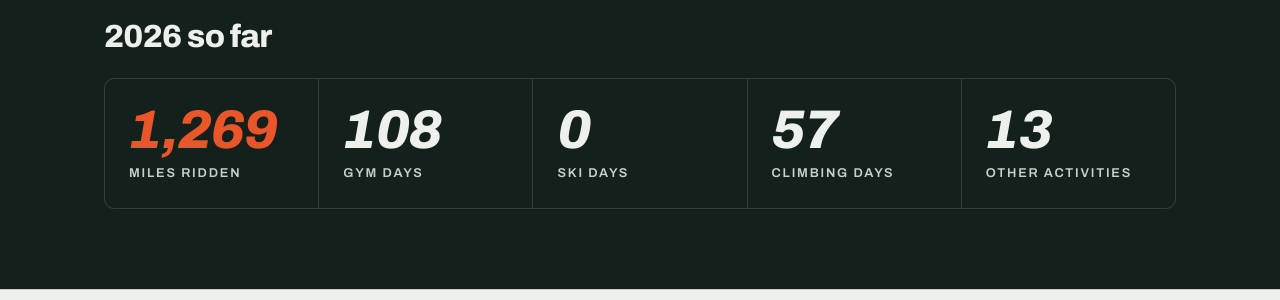
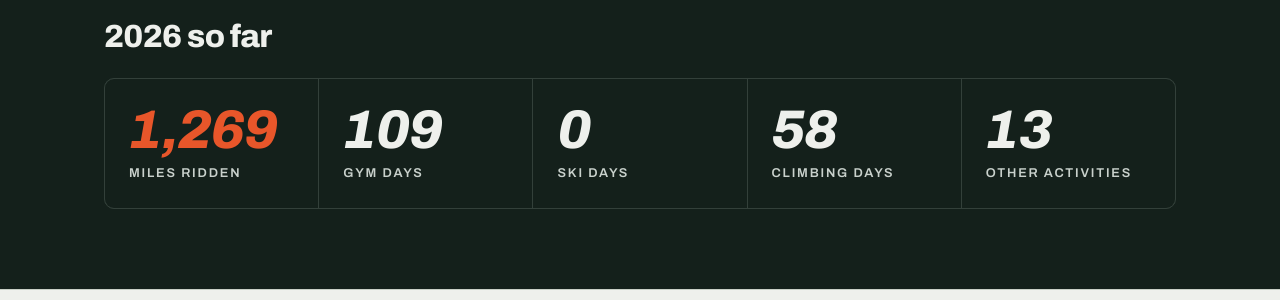
Before and after one commit to piotrowskibrian-cmd/wheelieslow, a Jekyll site: the page built from index.html, in a window 1280 px wide and 900 px high, scrolled down 602 px. Shown: the part 160-460 px from the top of the window. Built offline with Jekyll 4.4.1, drawn with Linux system fonts in a browser that asks for light colours.

Commit message:
Update Garmin stats

```diff
--- a/_data/stats.json
+++ b/_data/stats.json
@@ -2,13 +2,13 @@
   "year": 2026,
   "miles_ridden": 1269,
   "rides": 64,
-  "gym_days": 108,
+  "gym_days": 109,
   "ski_days": 0,
-  "climbing_days": 57,
+  "climbing_days": 58,
   "other_sessions": 13,
   "latest": {
-    "label": "Gravel ride",
-    "date": "2026-10-28"
+    "label": "Climbing session",
+    "date": "2026-10-30"
   },
-  "updated": "2026-10-29"
+  "updated": "2026-10-30"
 }
```
